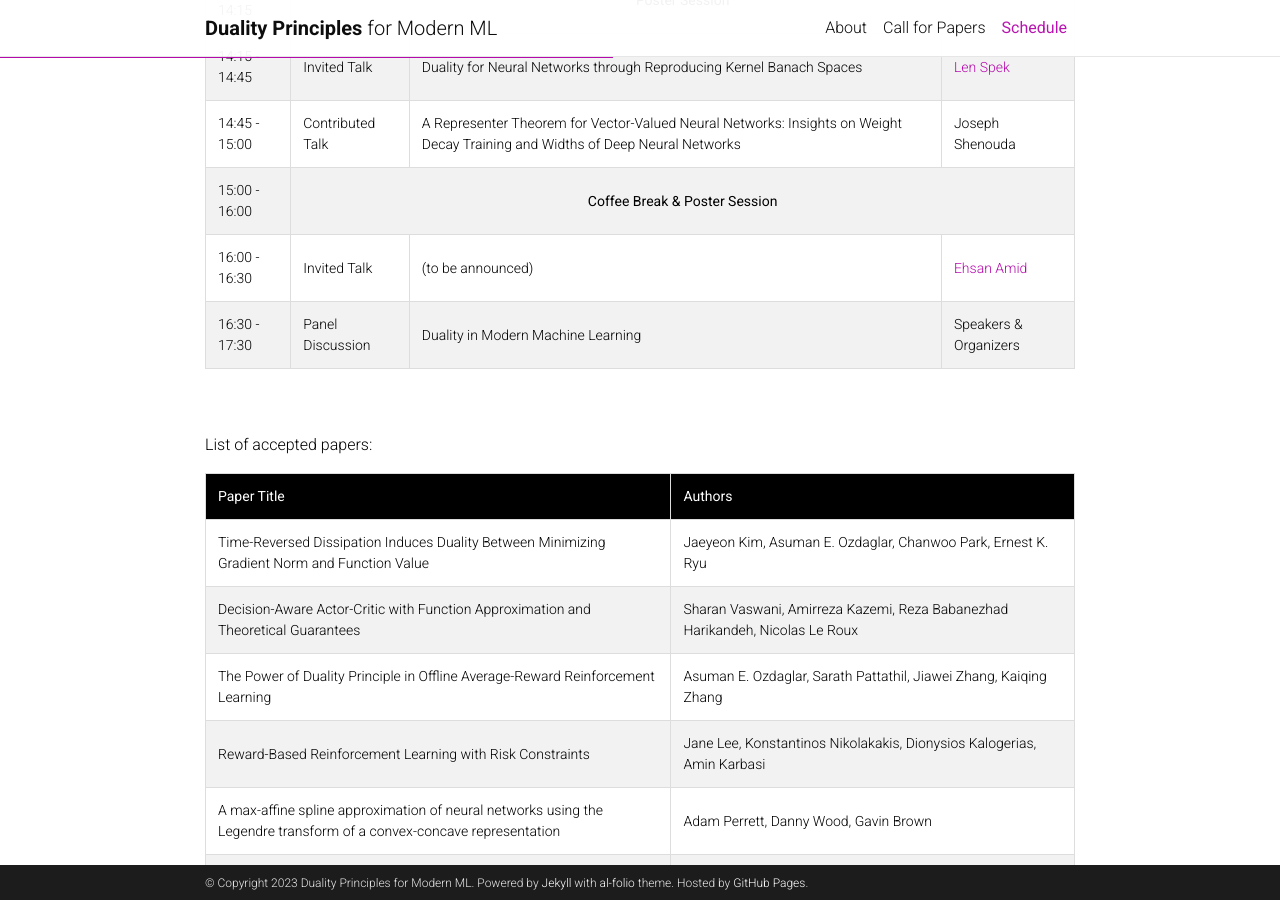
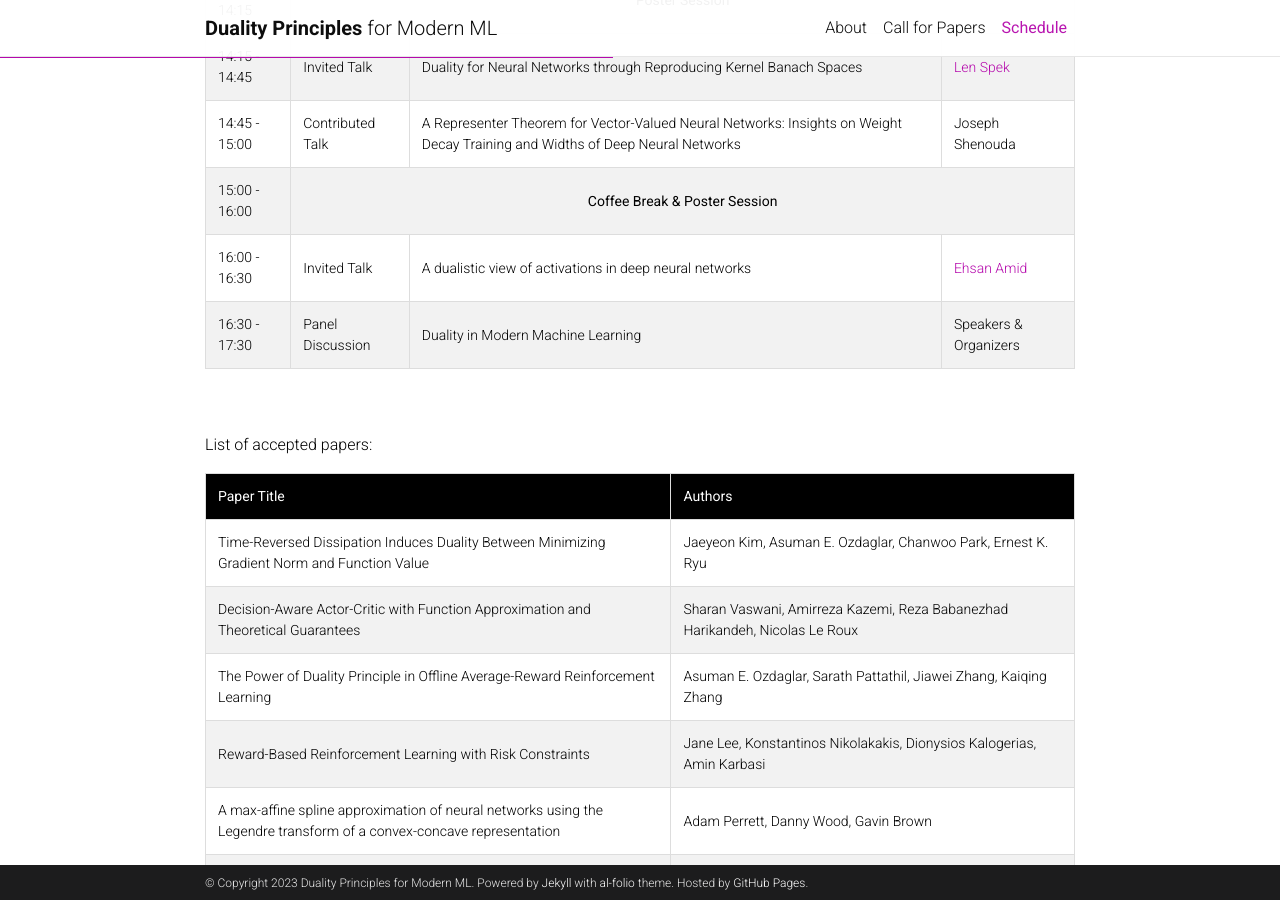
Before and after one commit to dp4ml/dp4ml.github.io, a Jekyll site: the page built from _pages/schedule.md, in a window 1280 px wide and 900 px high, scrolled down 932 px. Built offline with Jekyll 4.4.1, drawn with Linux system fonts in a browser that asks for light colours; comment, search, counter and statistics services are not loaded; a style sheet for code colours, icons or effects is not loaded.

Commit message:
update talk ehsan amid

```diff
--- a/_pages/schedule.md
+++ b/_pages/schedule.md
@@ -94,7 +94,7 @@ tentative outline for the workshop. All times are in Hawaii Standard Time (GMT-1
   <tr>
     <td>16:00 - 16:30</td>
     <td>Invited Talk</td>
-	<td>(to be announced)</td>
+	<td>A dualistic view of activations in deep neural networks</td>
 	<td> <a href="https://sites.google.com/view/eamid/"> Ehsan Amid </a> </td>
   </tr>
   <tr>
```
